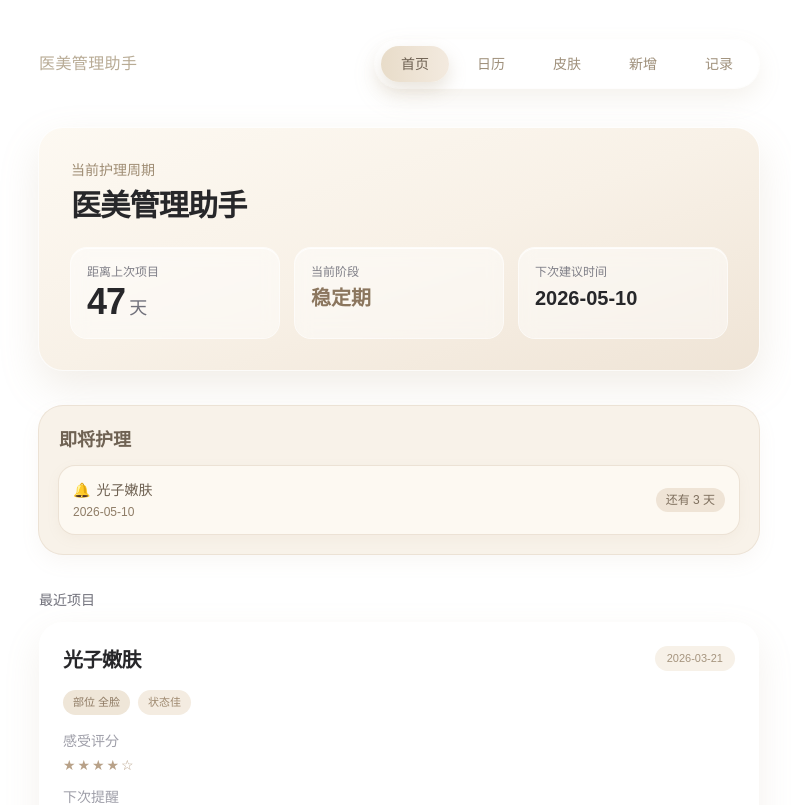
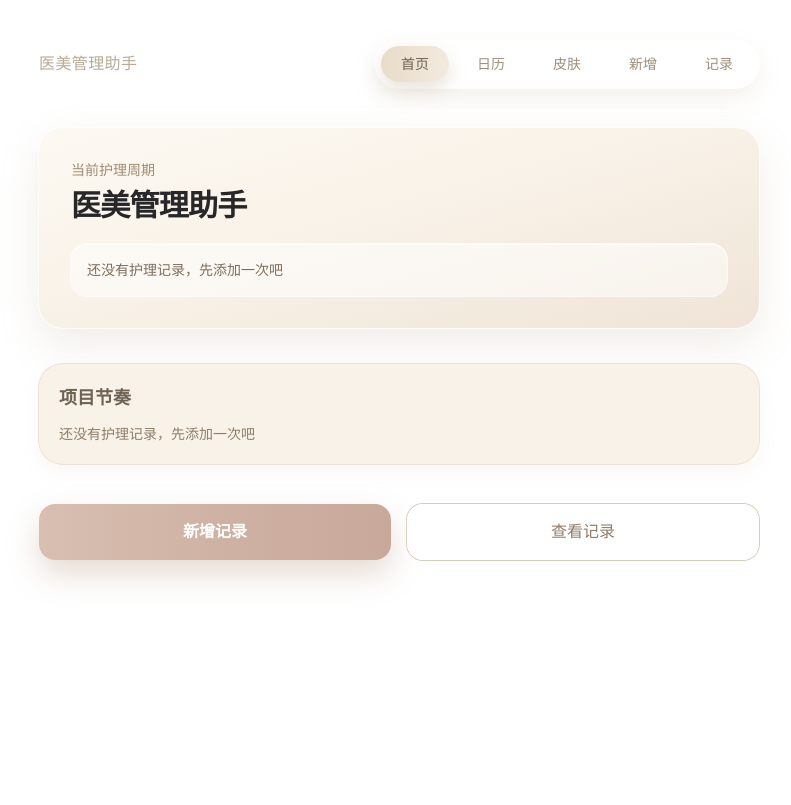
Before and after one commit to hihi122839-pixel/beauty-manager, a Next.js app: page / in a window 1280 px wide. Shown: the top 805 px of the page, without its empty margins (241-1032 px from the left). Built offline with nearby package versions, Linux system fonts and the light colour scheme.

Commit message:
replace alerts with toast

```diff
--- a/src/app/add/page.tsx
+++ b/src/app/add/page.tsx
@@ -1,10 +1,12 @@
 import { RecordForm } from "@/components/record-form";
+import { BackButton } from "@/components/back-button";
 
 export default function AddPage() {
   return (
     <section className="space-y-4">
       <div>
-        <h1 className="text-xl font-semibold text-zinc-800 sm:text-2xl">新增记录</h1>
+        <BackButton />
+        <h1 className="mt-3 text-xl font-semibold text-zinc-800 sm:text-2xl">新增记录</h1>
         <p className="mt-1 text-sm text-zinc-500">
           填写本次医美项目信息，提交后将保存到本地。
         </p>
--- a/src/app/calendar/page.tsx
+++ b/src/app/calendar/page.tsx
@@ -1,6 +1,7 @@
 "use client";
 
 import { useMemo, useState } from "react";
+import { BackButton } from "@/components/back-button";
 
 type CalendarRecord = {
   projectName: string;
@@ -165,7 +166,8 @@ export default function CalendarPage() {
   return (
     <section className="space-y-5 sm:space-y-7">
       <div className="rounded-3xl bg-gradient-to-br from-[#fdf9f2] via-[#f8f1e7] to-[#efe4d6] p-5 shadow-[0_14px_34px_rgba(178,154,122,0.16)] ring-1 ring-white/70 sm:p-6">
-        <p className="text-sm font-medium text-[#9f8d74]">护理日历</p>
+        <BackButton />
+        <p className="mt-3 text-sm font-medium text-[#9f8d74]">护理日历</p>
         <div className="mt-1 flex flex-col gap-3 sm:flex-row sm:items-center sm:justify-between">
           <h1 className="text-2xl font-semibold tracking-tight text-zinc-800 sm:text-3xl">
             {viewYear}年 {monthNames[viewMonth]}
--- a/src/app/page.tsx
+++ b/src/app/page.tsx
@@ -1,12 +1,37 @@
+"use client";
+
 import Link from "next/link";
+import { useMemo, useSyncExternalStore } from "react";
 import { RecordCard } from "@/components/record-card";
-import { mockRecords } from "@/lib/mock-data";
+import {
+  getBeautyRecordsSnapshot,
+  getServerBeautyRecordsSnapshot,
+  subscribeBeautyRecords,
+  type SavedRecord,
+} from "@/lib/beauty-records";
 
 export default function Home() {
-  const latestRecord = mockRecords[0];
-  const daysSinceLastProject = getDaysSince(latestRecord.date);
-  const currentStage = daysSinceLastProject <= 7 ? "恢复期" : "稳定期";
-  const upcomingCareItems = getUpcomingCareItems(mockRecords);
+  const records = useSyncExternalStore(
+    subscribeBeautyRecords,
+    getBeautyRecordsSnapshot,
+    getServerBeautyRecordsSnapshot
+  );
+
+  const sortedRecords = useMemo(() => sortRecordsByDate(records), [records]);
+  const latestRecord = sortedRecords[0] ?? null;
+  const latestDate = latestRecord?.date ?? "";
+  const latestSameDayRecords = latestDate
+    ? sortedRecords.filter((record) => record.date === latestDate)
+    : [];
+  const latestCareName = latestRecord
+    ? latestSameDayRecords.length > 1
+      ? `${latestRecord.projectName}等 ${latestSameDayRecords.length} 项`
+      : latestRecord.projectName
+    : "";
+  const daysSinceLatestCare = latestDate ? getDaysSince(latestDate) : null;
+  const nextReminderDate = getNextReminderDate(sortedRecords);
+  const projectRhythms = getProjectRhythms(sortedRecords);
+  const visibleProjectRhythms = projectRhythms.slice(0, 4);
 
   return (
     <section className="space-y-6 sm:space-y-9">
@@ -15,48 +40,63 @@ export default function Home() {
         <h1 className="mt-2 text-2xl font-semibold tracking-tight text-zinc-800 sm:text-3xl">
           医美管理助手
         </h1>
+        {latestRecord ? (
           <div className="mt-5 grid grid-cols-1 gap-3 sm:mt-6 sm:grid-cols-3 sm:gap-4">
             <div className="rounded-2xl bg-white/48 p-4 shadow-[inset_0_1px_0_rgba(255,255,255,0.8)] ring-1 ring-white/75 backdrop-blur-sm">
-            <p className="text-xs text-zinc-500/90">距离上次项目</p>
+              <p className="text-xs text-zinc-500/90">最近一次护理</p>
+              <p className="mt-1 text-xl font-semibold text-[#8b765e]">
+                {latestCareName}
+              </p>
+              <p className="mt-1 text-xs text-[#9f8d74]">{latestDate}</p>
+            </div>
+            <div className="rounded-2xl bg-white/48 p-4 shadow-[inset_0_1px_0_rgba(255,255,255,0.8)] ring-1 ring-white/75 backdrop-blur-sm">
+              <p className="text-xs text-zinc-500/90">距离最近护理</p>
               <p className="mt-1 text-4xl font-semibold leading-none tracking-tight text-zinc-800">
-              {daysSinceLastProject}
+                {daysSinceLatestCare}
                 <span className="ml-1 text-lg font-medium text-zinc-500">天</span>
               </p>
             </div>
             <div className="rounded-2xl bg-white/48 p-4 shadow-[inset_0_1px_0_rgba(255,255,255,0.8)] ring-1 ring-white/75 backdrop-blur-sm">
-            <p className="text-xs text-zinc-500/90">当前阶段</p>
-            <p className="mt-1 text-xl font-semibold text-[#8b765e]">{currentStage}</p>
-          </div>
-          <div className="rounded-2xl bg-white/48 p-4 shadow-[inset_0_1px_0_rgba(255,255,255,0.8)] ring-1 ring-white/75 backdrop-blur-sm">
-            <p className="text-xs text-zinc-500/90">下次建议时间</p>
+              <p className="text-xs text-zinc-500/90">下一次提醒</p>
               <p className="mt-1 text-xl font-semibold text-zinc-800">
-              {latestRecord.nextReminderDate}
+                {nextReminderDate ?? "暂无"}
               </p>
             </div>
           </div>
+        ) : (
+          <div className="mt-5 rounded-2xl bg-white/52 p-4 text-sm text-[#7e6f5d] shadow-[inset_0_1px_0_rgba(255,255,255,0.8)] ring-1 ring-white/75">
+            还没有护理记录，先添加一次吧
+          </div>
+        )}
       </div>
 
       <div className="rounded-3xl bg-[#f8f2e9] p-4 shadow-[0_8px_20px_rgba(179,156,126,0.08)] ring-1 ring-[#ece2d5] sm:p-5">
-        <h2 className="text-lg font-semibold text-[#6f6253]">即将护理</h2>
-        {upcomingCareItems.length === 0 ? (
-          <p className="mt-3 text-sm text-[#8f7d67]">近期没有需要护理的项目</p>
+        <div className="flex items-center justify-between gap-3">
+          <h2 className="text-lg font-semibold text-[#6f6253]">项目节奏</h2>
+          {projectRhythms.length > 4 ? (
+            <Link href="/records" className="text-xs font-medium text-[#9a8770]">
+              查看更多记录
+            </Link>
+          ) : null}
+        </div>
+        {visibleProjectRhythms.length === 0 ? (
+          <p className="mt-3 text-sm text-[#8f7d67]">还没有护理记录，先添加一次吧</p>
         ) : (
           <div className="mt-3 space-y-2.5">
-            {upcomingCareItems.map((item) => (
+            {visibleProjectRhythms.map((item) => (
               <article
-                key={`${item.id}-${item.nextReminderDate}`}
+                key={item.projectName}
                 className="rounded-2xl bg-[#fdf9f2] p-3.5 shadow-[0_4px_14px_rgba(179,156,126,0.08)] ring-1 ring-[#ece2d5]"
               >
                 <div className="flex items-center justify-between gap-3">
                   <div className="min-w-0">
                     <p className="text-sm font-medium text-[#6f6253]">
-                      <span className="mr-1.5 text-[#a58f74]">🔔</span>
                       {item.projectName}
                     </p>
-                    <p className="mt-1 text-xs text-[#8f7d67]">{item.nextReminderDate}</p>
+                    <p className="mt-1 text-xs text-[#8f7d67]">{item.latestDate}</p>
                   </div>
                   <span className="shrink-0 rounded-full bg-[#efe4d6] px-2.5 py-1 text-xs font-medium text-[#7e6f5d]">
-                    还有 {item.daysLeft} 天
+                    距上次 {item.daysSince} 天
                   </span>
                 </div>
               </article>
@@ -65,10 +105,12 @@ export default function Home() {
         )}
       </div>
 
+      {latestRecord ? (
         <div className="space-y-3">
           <p className="text-sm font-medium text-zinc-500">最近项目</p>
           <RecordCard record={latestRecord} />
         </div>
+      ) : null}
 
       <div className="grid grid-cols-1 gap-3 pt-1 sm:grid-cols-2 sm:gap-4">
         <Link
@@ -96,20 +138,47 @@ function getDaysSince(dateString: string) {
   return Math.max(0, Math.floor(diff / dayMs));
 }
 
-function getUpcomingCareItems(records: typeof mockRecords) {
-  const now = new Date();
-  const dayMs = 1000 * 60 * 60 * 24;
+function sortRecordsByDate(records: SavedRecord[]) {
+  return records
+    .filter((record) => record.projectName && record.date)
+    .sort((a, b) => {
+      const dateCompare = b.date.localeCompare(a.date);
+      if (dateCompare !== 0) {
+        return dateCompare;
+      }
+      return (b.createdAt ?? "").localeCompare(a.createdAt ?? "");
+    });
+}
 
+function getNextReminderDate(records: SavedRecord[]) {
+  const today = toDateKey(new Date());
   return records
-    .map((record) => {
-      const reminder = new Date(`${record.nextReminderDate}T00:00:00`);
-      const diffDays = Math.ceil((reminder.getTime() - now.getTime()) / dayMs);
-      return {
-        ...record,
-        daysLeft: diffDays,
-      };
-    })
-    .filter((record) => record.daysLeft >= 0 && record.daysLeft <= 30)
-    .sort((a, b) => a.daysLeft - b.daysLeft)
-    .slice(0, 3);
+    .map((record) => record.nextReminderDate)
+    .filter((date): date is string => Boolean(date && date >= today))
+    .sort((a, b) => a.localeCompare(b))[0];
 }
+
+function getProjectRhythms(records: SavedRecord[]) {
+  const latestByProject = new Map<string, SavedRecord>();
+
+  for (const record of records) {
+    if (!record.projectName || !record.date || latestByProject.has(record.projectName)) {
+      continue;
+    }
+    latestByProject.set(record.projectName, record);
+  }
+
+  return Array.from(latestByProject.values())
+    .map((record) => ({
+      projectName: record.projectName,
+      latestDate: record.date,
+      daysSince: getDaysSince(record.date),
+    }))
+    .sort((a, b) => b.latestDate.localeCompare(a.latestDate));
+}
+
+function toDateKey(date: Date) {
+  const month = String(date.getMonth() + 1).padStart(2, "0");
+  const day = String(date.getDate()).padStart(2, "0");
+  return `${date.getFullYear()}-${month}-${day}`;
+}
--- a/src/app/skin/page.tsx
+++ b/src/app/skin/page.tsx
@@ -2,6 +2,7 @@
 
 import { ChangeEvent, useEffect, useMemo, useState } from "react";
 import Image from "next/image";
+import { BackButton } from "@/components/back-button";
 
 const DIARY_STORAGE_KEY = "skin-diary";
 const UPLOAD_NAME_STORAGE_KEY = "skin-upload-file-name";
@@ -173,7 +174,8 @@ export default function SkinPage() {
   return (
     <section className="space-y-5 sm:space-y-7">
       <div className="rounded-3xl bg-gradient-to-br from-[#fdf9f2] via-[#f8f1e7] to-[#efe4d6] p-5 shadow-[0_12px_30px_rgba(178,154,122,0.15)] ring-1 ring-white/70 sm:p-6">
-        <p className="text-sm font-medium text-[#9f8d74]">皮肤状态可视化记录</p>
+        <BackButton />
+        <p className="mt-3 text-sm font-medium text-[#9f8d74]">皮肤状态可视化记录</p>
         <h1 className="mt-1 text-2xl font-semibold tracking-tight text-zinc-800 sm:text-3xl">
           皮肤问题记录
         </h1>
--- a/src/components/record-card.tsx
+++ b/src/components/record-card.tsx
@@ -3,9 +3,10 @@ import Image from "next/image";
 
 type RecordCardProps = {
   record: MedicalRecord;
+  onDelete?: (id: string) => void;
 };
 
-export function RecordCard({ record }: RecordCardProps) {
+export function RecordCard({ record, onDelete }: RecordCardProps) {
   const stars = "★".repeat(record.rating) + "☆".repeat(5 - record.rating);
   const status = record.rating >= 4 ? "状态佳" : "观察中";
   const diaryStars = "★".repeat(record.satisfaction ?? 0) + "☆".repeat(5 - (record.satisfaction ?? 0));
@@ -16,9 +17,20 @@ export function RecordCard({ record }: RecordCardProps) {
         <h3 className="text-xl font-semibold tracking-tight text-zinc-800">
           {record.projectName}
         </h3>
-        <span className="rounded-full bg-[#f7f1e8] px-3 py-1 text-[11px] font-medium text-[#a5947e]">
-          {record.date}
-        </span>
+        <div className="flex shrink-0 flex-col items-end gap-2">
+          <span className="rounded-full bg-[#f7f1e8] px-3 py-1 text-[11px] font-medium text-[#a5947e]">
+            {record.date}
+          </span>
+          {onDelete ? (
+            <button
+              type="button"
+              onClick={() => onDelete(record.id)}
+              className="min-h-9 rounded-full bg-[#f7efe4] px-3 py-1.5 text-xs font-medium text-[#9a7562] ring-1 ring-[#eadfce] transition hover:bg-[#efe2d2] sm:min-h-0 sm:px-2.5 sm:py-1 sm:text-[11px]"
+            >
+              删除
+            </button>
+          ) : null}
+        </div>
       </div>
       <div className="mb-4 flex flex-wrap items-center gap-2">
         <span className="rounded-full bg-[#efe6d8] px-2.5 py-1 text-[11px] font-medium text-[#8e7a63]">
--- /dev/null
+++ b/src/lib/beauty-records.ts
@@ -0,0 +1,70 @@
+import type { MedicalRecord } from "@/lib/mock-data";
+
+export const RECORDS_STORAGE_KEY = "beauty_records";
+export const RECORDS_UPDATED_EVENT = "beauty-records-updated";
+
+export type SavedRecord = MedicalRecord & {
+  imageFileNames?: string[];
+  createdAt?: string;
+};
+
+const EMPTY_RECORDS: SavedRecord[] = [];
+
+let cachedRaw: string | null = null;
+let cachedRecords: SavedRecord[] = EMPTY_RECORDS;
+
+export const subscribeBeautyRecords = (onStoreChange: () => void) => {
+  if (typeof window === "undefined") {
+    return () => {};
+  }
+
+  const storageHandler = (event: StorageEvent) => {
+    if (event.key === RECORDS_STORAGE_KEY) {
+      onStoreChange();
+    }
+  };
+  const localHandler = () => onStoreChange();
+
+  window.addEventListener("storage", storageHandler);
+  window.addEventListener(RECORDS_UPDATED_EVENT, localHandler);
+
+  return () => {
+    window.removeEventListener("storage", storageHandler);
+    window.removeEventListener(RECORDS_UPDATED_EVENT, localHandler);
+  };
+};
+
+export const getBeautyRecordsSnapshot = (): SavedRecord[] => {
+  if (typeof window === "undefined") {
+    return EMPTY_RECORDS;
+  }
+
+  try {
+    const raw = window.localStorage.getItem(RECORDS_STORAGE_KEY);
+    if (raw === cachedRaw) {
+      return cachedRecords;
+    }
+
+    cachedRaw = raw;
+    if (!raw) {
+      cachedRecords = EMPTY_RECORDS;
+      return cachedRecords;
+    }
+
+    const parsed = JSON.parse(raw) as SavedRecord[];
+    cachedRecords = Array.isArray(parsed) ? parsed : EMPTY_RECORDS;
+    return cachedRecords;
+  } catch (error) {
+    console.error("read beauty_records failed", error);
+    cachedRecords = EMPTY_RECORDS;
+    return cachedRecords;
+  }
+};
+
+export const getServerBeautyRecordsSnapshot = (): SavedRecord[] => EMPTY_RECORDS;
+
+export const writeBeautyRecords = (records: SavedRecord[]) => {
+  window.localStorage.setItem(RECORDS_STORAGE_KEY, JSON.stringify(records));
+  cachedRaw = null;
+  window.dispatchEvent(new Event(RECORDS_UPDATED_EVENT));
+};
```
Also changed, not shown: src/app/records/page.tsx (+22 -57 lines), src/components/back-button.tsx (added, +26 -0 lines), src/components/record-form.tsx (+8 -6 lines). Lines whose indentation alone changed are shown as unchanged.
